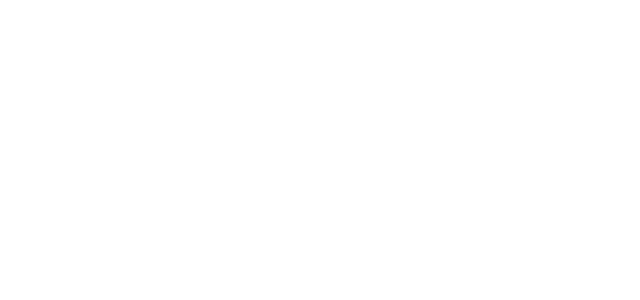
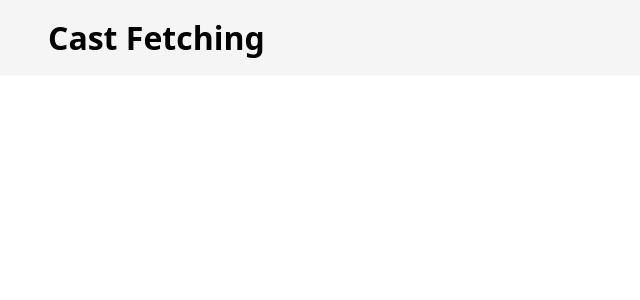
Before and after one commit to andrea-pugliatti/react-api, a React (Vite) app: page / in a window 1280 px wide. Shown: the top 300 px of the page, without its empty margins (0-640 px from the left). Built offline with nearby package versions, Linux system fonts and the light colour scheme.

Commit message:
Add macrostructures, header and endpoints to project

```diff
--- a/src/App.jsx
+++ b/src/App.jsx
@@ -1,5 +1,13 @@
+import Header from "./components/Header";
+import Main from "./components/Main";
+
 function App() {
-	return <></>;
+	return (
+		<>
+			<Header />
+			<Main />
+		</>
+	);
 }
 
 export default App;
--- /dev/null
+++ b/src/components/Header.jsx
@@ -0,0 +1,7 @@
+export default function Header() {
+	return (
+		<header>
+			<h1>Cast Fetching</h1>
+		</header>
+	);
+}
--- /dev/null
+++ b/src/components/Main.jsx
@@ -0,0 +1,6 @@
+export default function Main() {
+	const actorsEndpoint = "https://lanciweb.github.io/demo/api/actresses/";
+	const actressesEndpoint = "https://lanciweb.github.io/demo/api/actors/";
+
+	return <></>;
+}
--- a/src/index.css
+++ b/src/index.css
@@ -7,3 +7,16 @@
 body {
 	font-family: system-ui, Helvetica, Arial, sans-serif;
 }
+
+header {
+	padding: 1rem;
+	background-color: rgb(245, 245, 245);
+	h1 {
+		margin: 0 2rem;
+	}
+}
+
+.container {
+	max-width: 1000px;
+	margin: 0 auto;
+}
```
Also changed, not shown: 1 other file (tests, documents, lock files or other folders).
